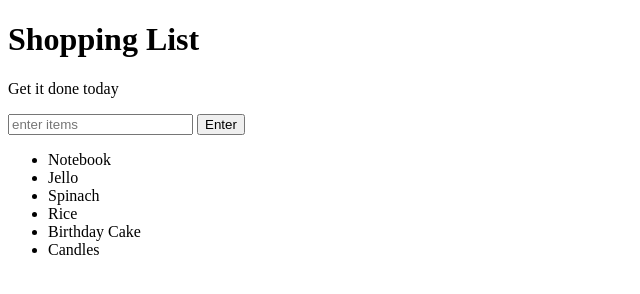
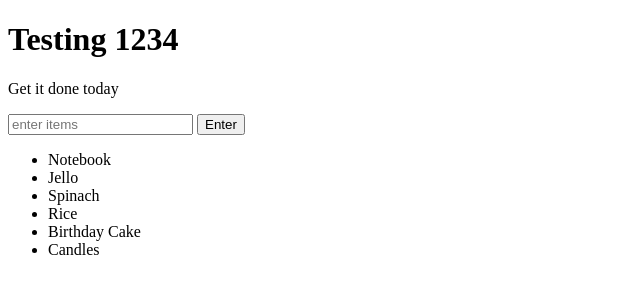
Before and after one commit to JasonOuyang80/test12344, a plain HTML site: page index.html in a window 1280 px wide. Shown: the whole page, without its empty margins (0-640 px from the left). Drawn offline with Linux system fonts and the light colour scheme.

Commit message:
one trick

```diff
--- a/index.html
+++ b/index.html
@@ -5,7 +5,7 @@
 	<link rel="stylesheet" type="text/css" href="style.css">
 </head>
 <body>
-	<h1>Shopping List</h1>
+	<h1>Testing 1234</h1>
 	<p id="first">Get it done today</p>
 	<input id="userinput" type="text" placeholder="enter items">
 	<button id="enter">Enter</button>
```
